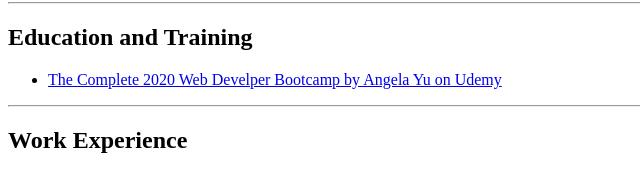
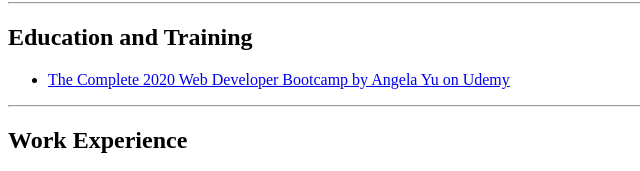
Before and after one commit to verv0eren/HTML-Personal-Site, a plain HTML site: page index.html in a window 1280 px wide. Shown: the part 260-431 px from the top of the page, 0-640 px from the left. Drawn offline with Linux system fonts and the light colour scheme.

Commit message:
Correct typo

```diff
--- a/index.html
+++ b/index.html
@@ -23,7 +23,7 @@
 
   <h2>Education and Training</h2>
   <ul>
-    <li><a href="https://www.udemy.com/course/the-complete-web-development-bootcamp/">The Complete 2020 Web Develper
+    <li><a href="https://www.udemy.com/course/the-complete-web-development-bootcamp/">The Complete 2020 Web Developer
         Bootcamp by Angela Yu on Udemy</a></li>
   </ul>
   <hr>
```
